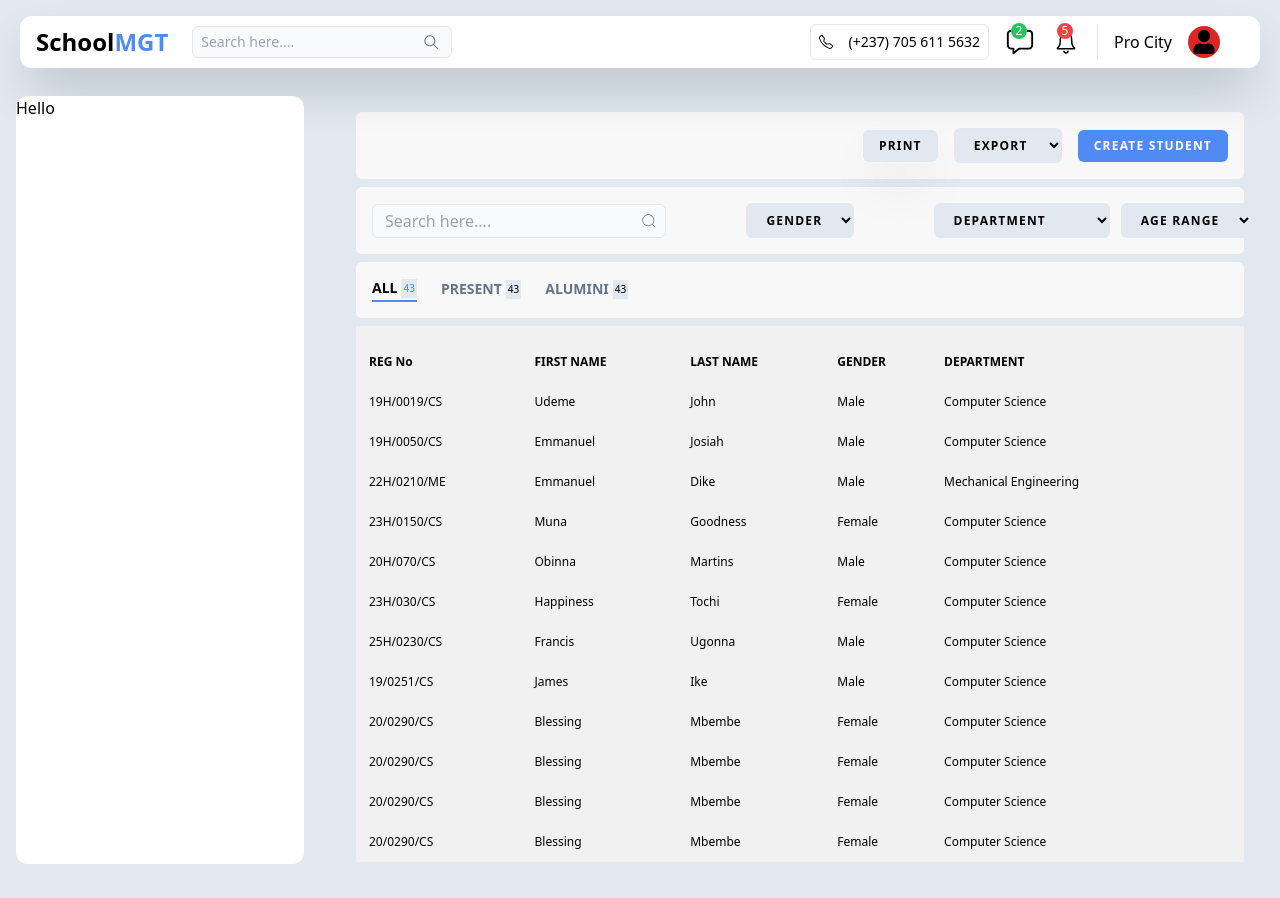
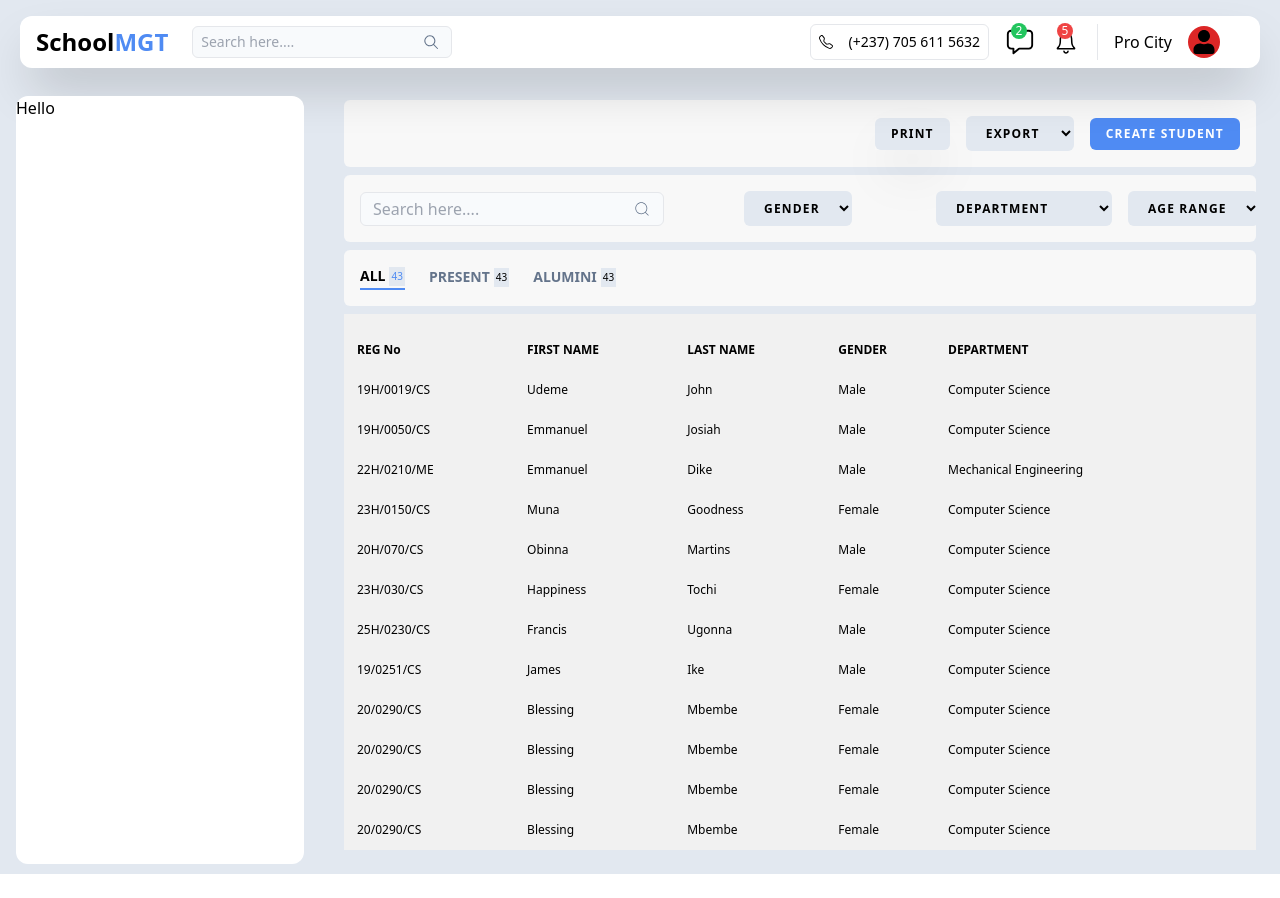
Before and after one commit to destinybravos/school-mgt, a React (Vite) app: page /student-Table in a window 1280 px wide. After the commit the page ends 874 px from the top, so only its background shows below. Built offline with nearby package versions, Linux system fonts and the light colour scheme.

Commit message:
school table

```diff
--- a/src/components/utils/PrimaryTextinput.jsx
+++ b/src/components/utils/PrimaryTextinput.jsx
@@ -5,7 +5,7 @@ const PrimaryTextinput = ({icon = '', extraElement = '', className = '', ...prop
     <div className="flex items-center max-w-full bg-slate-50 rounded-md border">
         { extraElement }
         <input type="text" className={`flex-grow bg-transparent py-1 px-3 focus:outline-none focus:border-none focus:ring-0 active:border-none active:ring-0` + className} {...props} />
-        <button className='px-3 text-slate-500 font-semibold'>
+        <button className='px-3 text-slate-500 font-semibold '>
             {icon}
         </button>
     </div>
--- a/src/pages/app/StudentTable.jsx
+++ b/src/pages/app/StudentTable.jsx
@@ -6,7 +6,7 @@ import { Link } from 'react-router-dom';
 const StudentTable = () => {
   return (
     <>
-        <section className='w-100% lg:m-4 m-1 '>
+        <section className='w-100%  m-1 '>
               <div className='flex  items-start md:flex-row bg-[#f8f8f8] p-4 rounded-md  md:justify-end  justify-center md:items-center gap-4 whitespace-nowrap  '>
                   <aside className='flex flex-row gap-2 shadow-2xl '>
                     <Button className="outline-none text-black  hover:text-white hover:bg-primary bg-slate-200 rounded-md ">PRINT</Button>
@@ -24,10 +24,10 @@ const StudentTable = () => {
                   </aside>
               </div>
 
-              <div className='md:grid md:grid-cols-5  gap-4 md:gap-20 flex flex-col items-center justify-center  md:items-center  bg-[#f8f8f8] p-4 rounded-md    mt-2'>
-                  <div className="md:col-span-2  md:w-full">
+              <div className='grid md:grid-cols-5 grid-cols-1 gap-4 md:gap-20 w-full items-center justify-center  md:items-center  bg-[#f8f8f8] p-4 rounded-md    mt-2'>
+                  <div className="md:col-span-2 col-span-2  md:w-full">
                     <PrimaryTextinput
-                      icon={<CiSearch className="text-lg hover:text-primary" />}
+                      icon={<CiSearch className="text-lg hover:text-primary " />}
                       placeholder="Search here...."
                       type="text"
                       className="h-96 w-72"
```
